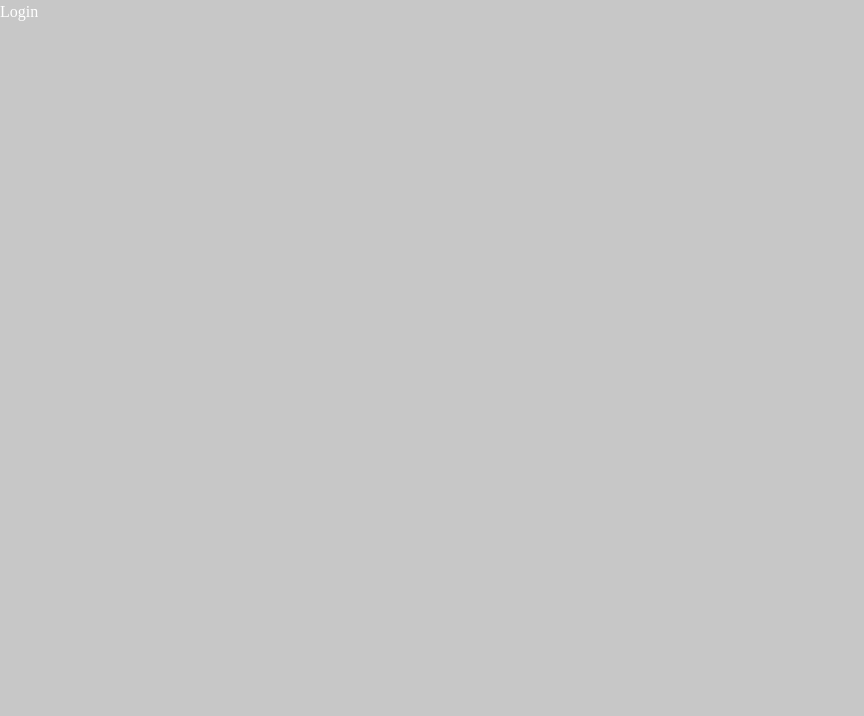
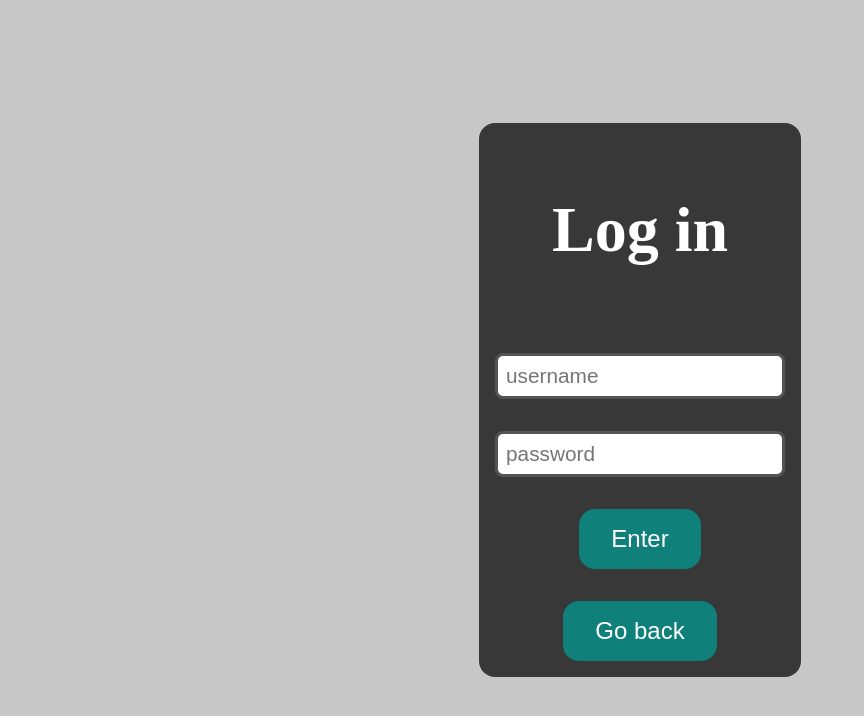
Before and after one commit to adam-oprchal/Part-time-jobs, a React (Vite) app in the folder workspace/frontend/: page /login in a window 1280 px wide. Shown: the top 716 px of the page, without its empty margins (0-864 px from the left). Built offline with nearby package versions, Linux system fonts and the light colour scheme.

Commit message:
feat: add basic login page form

```diff
--- a/workspace/frontend/src/pages/LoginPage/LoginPage.tsx
+++ b/workspace/frontend/src/pages/LoginPage/LoginPage.tsx
@@ -1,3 +1,23 @@
+import './loginPage.css';
+import { Button } from '../../components/Button/Button';
+import { Link } from 'react-router-dom';
+import { TextInput } from '../../components/TextInput/TextInput';
+
 export const LoginPage = () => {
-  return <div>Login</div>;
+  return (
+    <div className="loginPage">
+      <div className="loginPage__box">
+        <h1 className="loginPage__header">Log in</h1>
+
+        <TextInput placeholder="username"></TextInput>
+        <TextInput placeholder="password"></TextInput>
+
+        <Button label="Enter"></Button>
+
+        <Link to="/">
+          <Button label="Go back"></Button>
+        </Link>
+      </div>
+    </div>
+  );
 };
--- /dev/null
+++ b/workspace/frontend/src/pages/LoginPage/loginPage.css
@@ -0,0 +1,20 @@
+.loginPage {
+  display: flex;
+  align-items: center;
+  justify-content: center;
+  min-height: 100vh;
+}
+
+.loginPage__box {
+  background-color: var(--color-dark-grey);
+  padding: 1rem;
+  border-radius: 1rem;
+  display: flex;
+  flex-direction: column;
+  align-items: center;
+  gap: 2rem;
+}
+
+.loginPage__header {
+  font-size: 4rem;
+}
```
